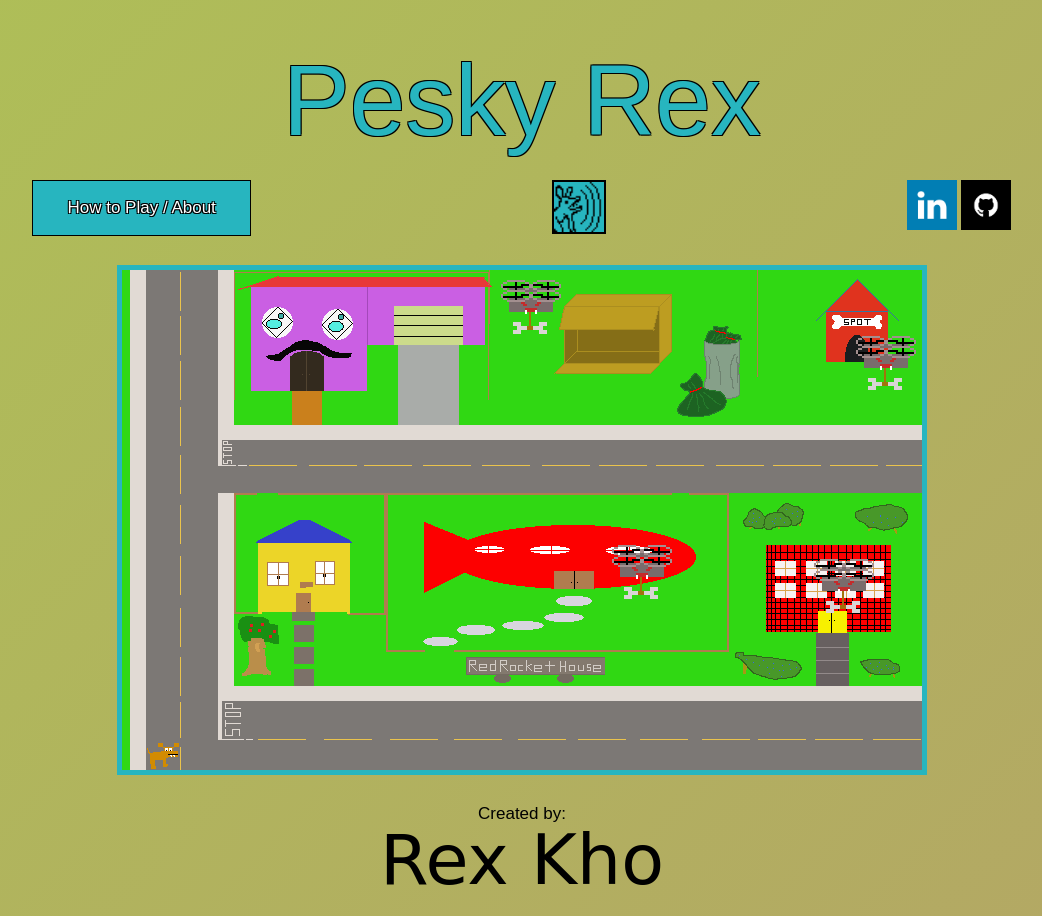
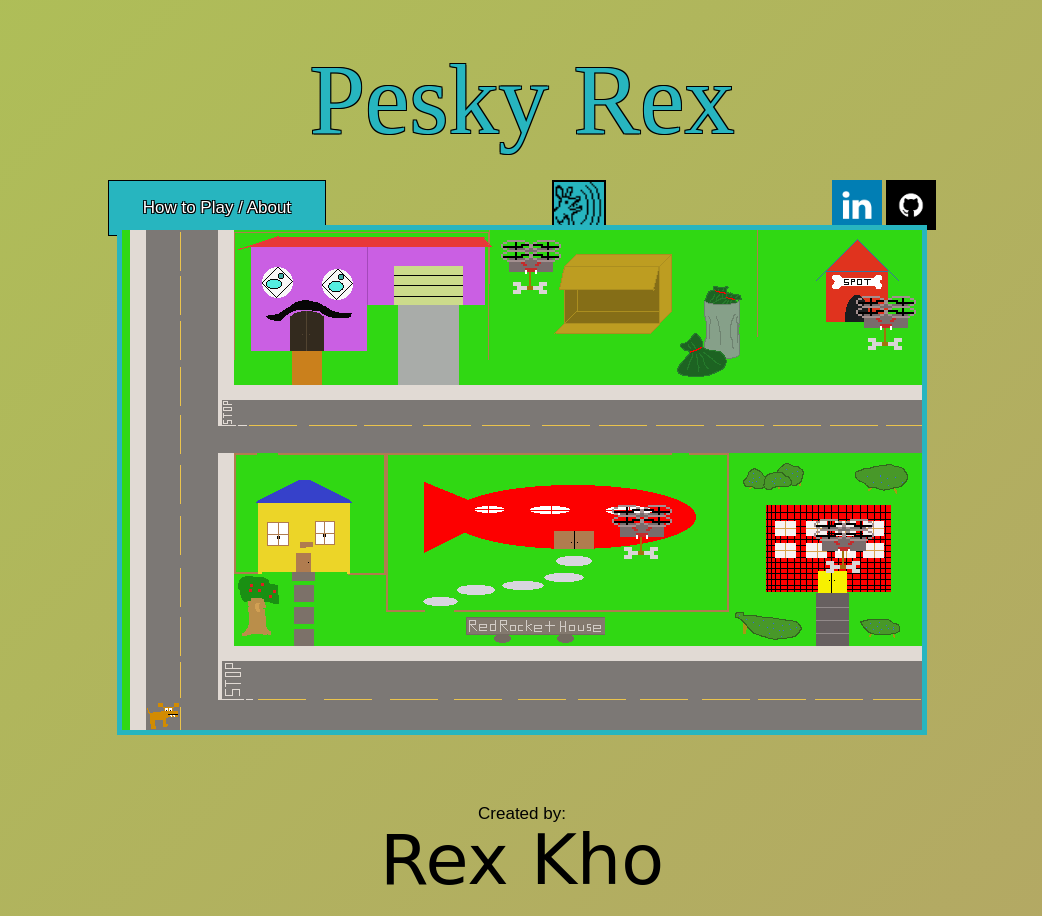
Before and after one commit to RexKho/Pesky-Rex, a website built with webpack: page index.html in a window 1280 px wide. Both pictures are taken after a click on the element "Ready to Poop?". Shown: the whole page, without its empty margins (118-1160 px from the left). Built offline with nearby package versions, Linux system fonts and the light colour scheme.

Commit message:
Choose font style for title

```diff
--- a/index.html
+++ b/index.html
@@ -35,6 +35,8 @@
             <li>- Use W A S D to move Rex</li>
             <li>- Press the SPACEBAR to poop!</li>
             <li>- Press P to pause the game</li>
+            <li>- Click on the "Ready to Poop?" button to start</li>
+            <li>- Mute button is the dog with sound waves button right under the title</li>
           </ul>
 
           <div class="modal-header"><h1>About:</h1></div>
--- a/src/styles/style.css
+++ b/src/styles/style.css
@@ -4,7 +4,7 @@
     border: 5px solid #27B5BF;
     /* background: #59A869; */
     position: absolute;
-    top: 65%;
+    top: 60%;
     left: 50%;
     transform: translate(-50%, -50%);
 
@@ -12,16 +12,18 @@
 
 #ModalAndLinks {
     display: flex;
-    justify-content: space-around;
+    justify-content: space-evenly;
+
 }
 
 #maintitle{
     margin-top: 20px;
     font-size: 100px;
-    font-family: Arial, Helvetica, sans-serif;
+    font-family: Rockwell;
     color: #27B5BF;
     text-shadow: -1px -1px 0 #000, 1px -1px 0 #000, -1px 1px 0 #000, 1px 1px 0 #000;
     -webkit-text-stroke:black;
+
     display: flex;
     justify-content: center;
 }
```
Also changed, not shown: dist/main.css.
